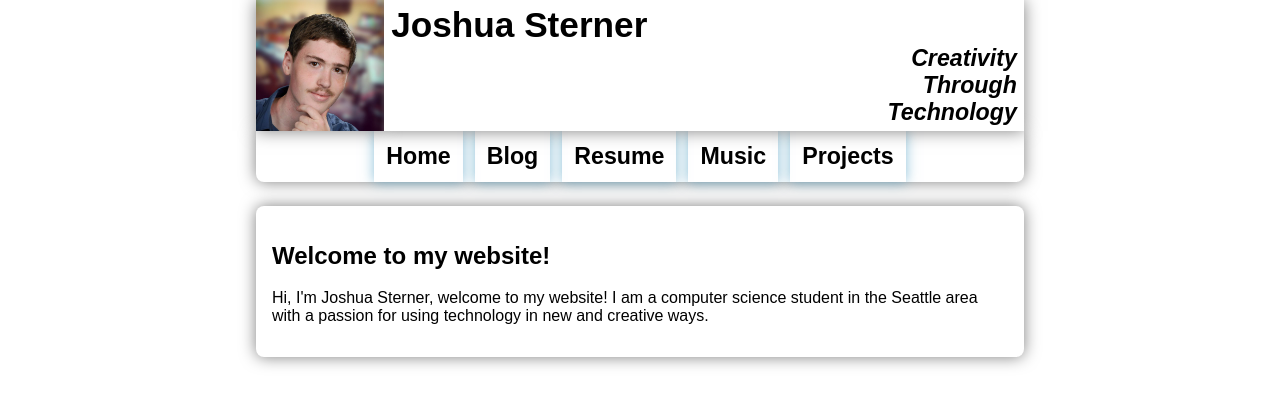
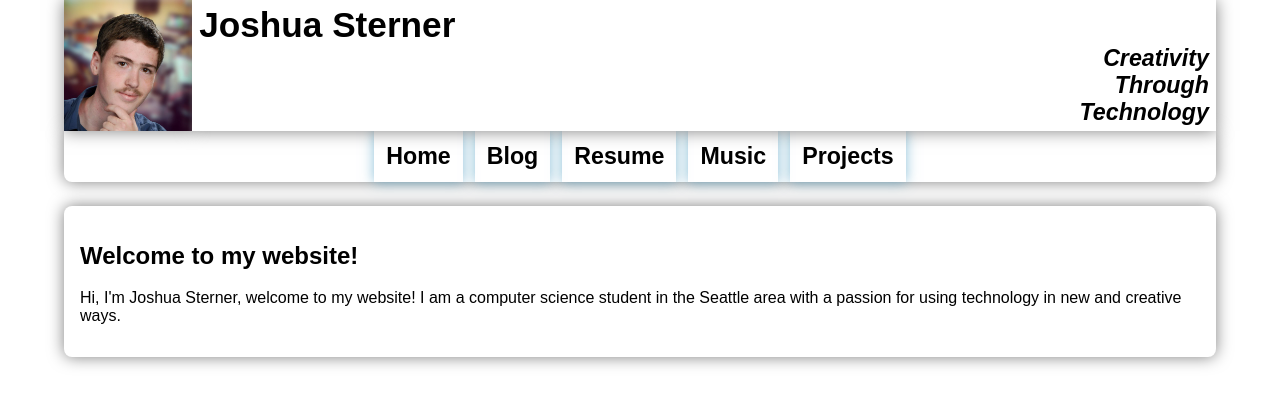
Before and after one commit to joshua-sterner/joshuasterner.com, a Django app: page / in a window 1280 px wide. Shown: the top 406 px of the page. Run offline with Django 3.2, Linux system fonts and the light colour scheme.

Commit message:
Increased max-width of website to 72em.

```diff
--- a/website/static/styles.css
+++ b/website/static/styles.css
@@ -10,7 +10,8 @@ header {
     display: grid;
     grid-template-columns: minmax(3em, 8em) minmax(6em, 100%);
     grid-template-rows: auto;
-    margin: 0px;
+    margin: auto;
+    max-width: 72em;
 }
 
 
@@ -109,14 +110,14 @@ nav ul li a h2 {
 
 .content-section {
     margin: 1.5em auto;
-    max-width: 46em;
+    max-width: 70em;
     padding: 1.0em;
     border-radius: 0.5em;
     font-family: sans-serif;
 }
 
 
-@media (max-width: 51em) {
+@media (max-width: 75em) {
     .content-section {
         margin: 1.5em 1.5em;
     }
@@ -140,13 +141,6 @@ nav ul li a h2 {
     }
     nav ul {
         margin-top: -0.75em;
-    }
-}
-
-@media (min-width: 48em) {
-    header {
-        width: 48em;
-        margin: auto;
     }
 }
 
```
